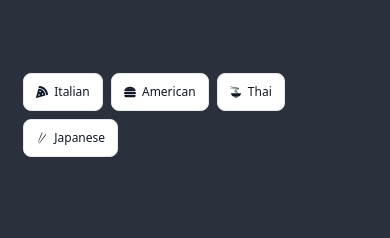
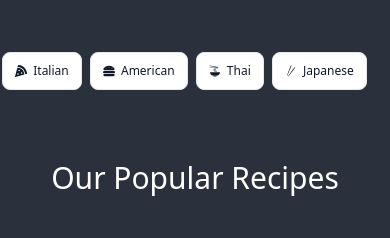
Before and after one commit to Mphomo0/Recipe-App, a React (Create React App) app: page /recipes in a window 390 px wide. Shown: the part 144-382 px from the top of the page. Built offline with nearby package versions, Linux system fonts and the light colour scheme; no server answers.

Commit message:
Made changes on the css

```diff
--- a/src/index.css
+++ b/src/index.css
@@ -12,6 +12,6 @@
 @media only screen and (max-width: 425px){
 	/*Small smartphones [325px -> 425px]*/
     .justify-center.items-center.lg\:flex.mt-10.mb-10.bg\[\#2a303c\] {
-        padding: 23px;
+        padding: 2px;
     }
 }
--- a/src/pages/Home.jsx
+++ b/src/pages/Home.jsx
@@ -9,7 +9,7 @@ const Home = () => {
       </div>
       <div>
         <Link to={'/recipes'}>
-        <button className="home_btn .home_btn_mobile btn btn-outline btn-secondary text-white align-center lg:mt-[115px] lg:m-[-319px] sm:mt-[146px] sm:m-[-229px]">View Recipes
+        <button className="home_btn .home_btn_mobile btn btn-outline btn-secondary text-white align-center lg:mt-[115px] lg:m-[-319px] sm:mt-[146px] sm:m-[-277px]">View Recipes
         </button>
         </Link>
       </div>
```
